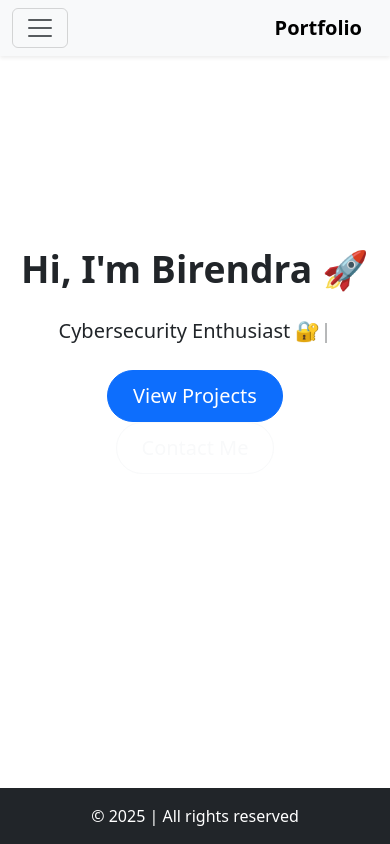
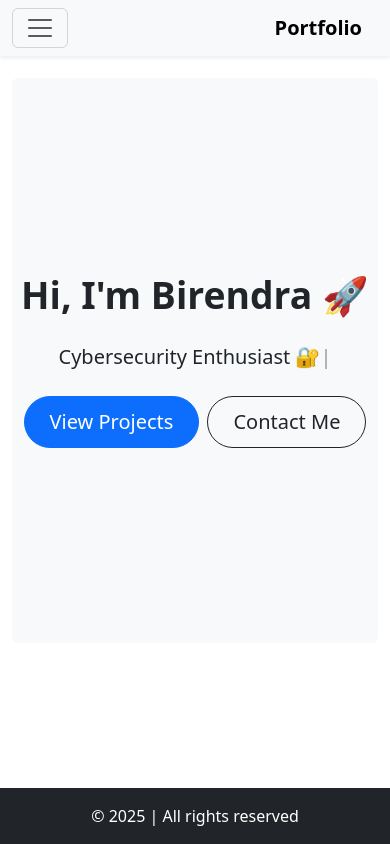
Before and after one commit to csabirendra/my-portfolio-project, a React (Vite) app: page / in a window 390 px wide. Built offline with nearby package versions, Linux system fonts and the light colour scheme.

Commit message:
Updated Project.css --Mobile View Enhancement

```diff
--- a/src/pages/Home/Home.css
+++ b/src/pages/Home/Home.css
@@ -1,5 +1,5 @@
 section {
-  background: #ffffff;
+  /* background: #ffffff; */
   /* background: linear-gradient(180deg, #ffffff, #515151f0); */
   height: 565px;
 }
--- a/src/pages/Home/Home.jsx
+++ b/src/pages/Home/Home.jsx
@@ -1,11 +1,12 @@
 import React from "react";
-import {ReactTyped} from "react-typed";
+import { ReactTyped } from "react-typed";
 import "./Home.css";
 
-function Home() {
+function Home({ isDark }) {
   return (
-    <section className="d-flex flex-column justify-content-center align-items-center w-100 p-0 mt-5 text-center text-dark rounded">
-      {/* <div className="d-flex flex-column justify-content-center align-items-center w-100 p-0 mt-5 text-center text-dark rounded shadow"> */}
+    <section
+      className={`d-flex flex-column justify-content-center align-items-center w-100 p-0 mt-5 text-center rounded ${isDark ? "bg-light text-light" : "bg-light text-dark"}` }
+    >
       <h1 className="display-3 fw-bold">Hi, I'm Birendra 🚀</h1>
 
       <ReactTyped
@@ -17,14 +18,27 @@ function Home() {
         typeSpeed={60}
         backSpeed={40}
         loop
-        className="lead mt-3"
+        className={`lead mt-3 ${isDark ? "text-light" : "text-dark"}`}
       />
 
-      <div className="mt-4">
-        <a href="/projects" className="btn btn-primary btn-lg mx-2">View Projects</a>
-        <a href="/social" className="btn btn-outline-light btn-lg mx-2">Contact Me</a>
+      <div className="mt-4 text-center">
+        <a
+          href="/projects"
+          className={`btn btn-lg mx-1 ${
+            isDark ? "btn-light text-dark" : "btn-primary"
+          }`}
+        >
+          View Projects
+        </a>
+        <a
+          href="/social"
+          className={`btn btn-lg mx-1 ${
+            isDark ? "btn-outline-light" : "btn-outline-dark"
+          }`}
+        >
+          Contact Me
+        </a>
       </div>
-    {/* </div> */}
     </section>
   );
 }
```
